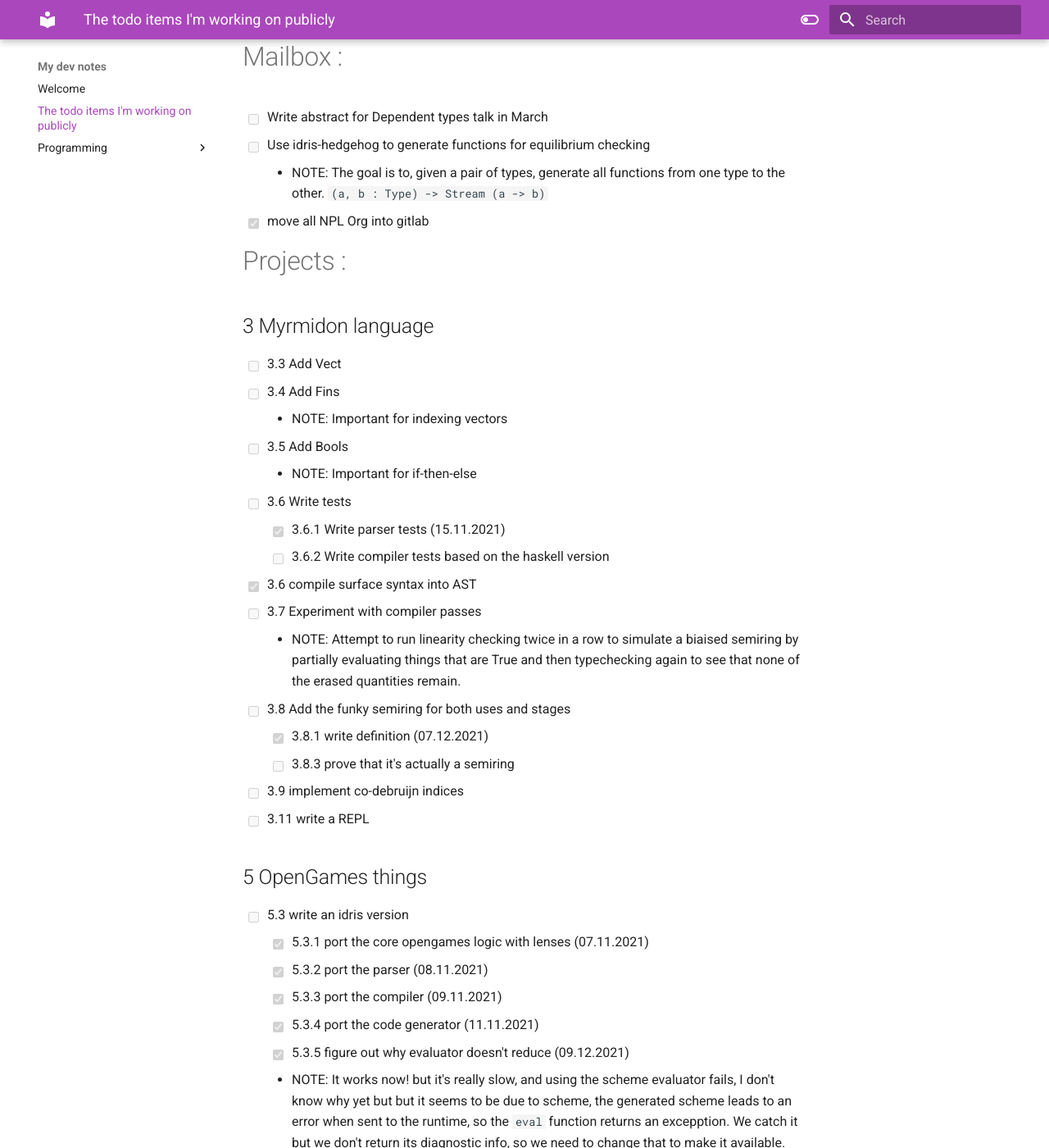
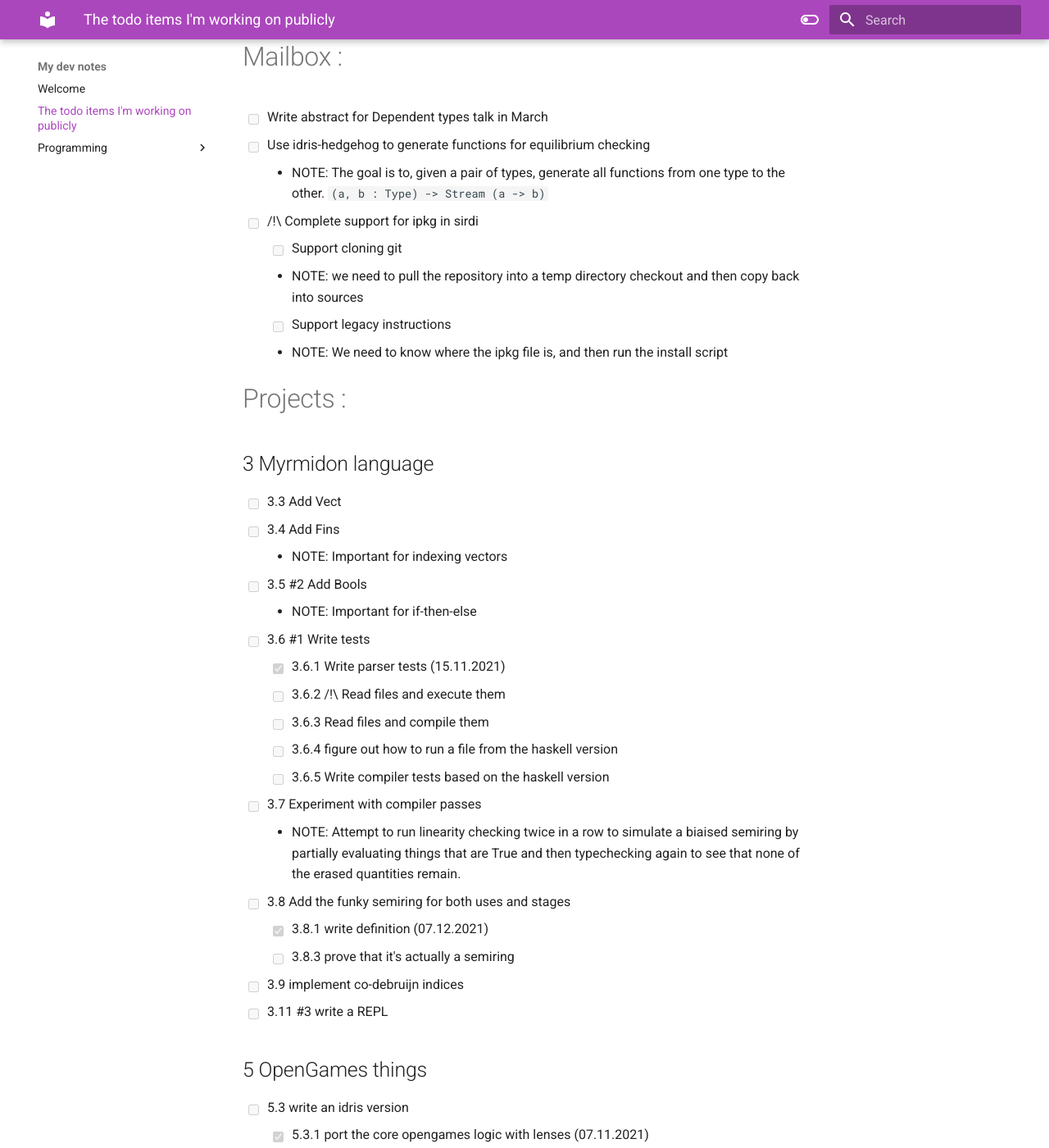
Before and after one commit to andrevidela/dev-notes, an MkDocs documentation site: the page built from docs/TASKS.md, in a window 1280 px wide and 1400 px high, scrolled down 198 px. Shown: the whole window at 82% size. Built offline with MkDocs 1.6.1 and Material for MkDocs 9.7.7, drawn with Linux system fonts in a browser that asks for light colours; some of the changed text lies outside the part shown.

Commit message:
update tasks

```diff
--- a/docs/TASKS.md
+++ b/docs/TASKS.md
@@ -9,7 +9,11 @@ inherit the number of the project they belong to.
   - [ ] Use idris-hedgehog to generate functions for equilibrium checking
     - NOTE: The goal is to, given a pair of types, generate all functions from
       one type to the other. `(a, b : Type) -> Stream (a -> b)`
-  - [x] move all NPL Org into gitlab
+  - [ ] /!\ Complete support for ipkg in sirdi
+    - [ ] Support cloning git
+      - NOTE: we need to pull the repository into a temp directory checkout and then copy back into sources
+    - [ ] Support legacy instructions
+      - NOTE: We need to know where the ipkg file is, and then run the install script
 
 # Projects :
 
@@ -17,12 +21,14 @@ inherit the number of the project they belong to.
   - [ ] 3.3 Add Vect
   - [ ] 3.4 Add Fins
     - NOTE: Important for indexing vectors
-  - [ ] 3.5 Add Bools
+  - [ ] 3.5 #2 Add Bools
     - NOTE: Important for if-then-else
-  - [ ] 3.6 Write tests
+  - [ ] 3.6 #1 Write tests
     - [x] 3.6.1 Write parser tests (15.11.2021)
-    - [ ] 3.6.2 Write compiler tests based on the haskell version
-  - [x] 3.6 compile surface syntax into AST
+    - [ ] 3.6.2 /!\ Read files and execute them
+    - [ ] 3.6.3 Read files and compile them
+    - [ ] 3.6.4 figure out how to run a file from the haskell version
+    - [ ] 3.6.5 Write compiler tests based on the haskell version
   - [ ] 3.7 Experiment with compiler passes
       - NOTE: Attempt to run linearity checking twice in a row to simulate a biaised semiring
         by partially evaluating things that are True and then typechecking again to see that none of the
@@ -31,7 +37,7 @@ inherit the number of the project they belong to.
     - [x] 3.8.1 write definition (07.12.2021)
     - [ ] 3.8.3 prove that it's actually a semiring
   - [ ] 3.9 implement co-debruijn indices
-  - [ ] 3.11 write a REPL
+  - [ ] 3.11 #3 write a REPL
 
 ## 5 OpenGames things
   - [ ] 5.3 write an idris version
@@ -48,13 +54,19 @@ inherit the number of the project they belong to.
       - NOTE: types of the block are the boundary of the lens, the states are the products of the state of the lines
     - [ ] 5.3.7 update the scheme support file to return either rather than Maybe
   - [ ] 5.5 Write installation instructions for the haskell version
-  - [ ] 5.6 Test the parser in the refactored version
+  - [ ] 5.6 /!\ Test the parser in the refactored version
+     - [ ] 5.6.1 port the code from vlad
+       NOTE:
+       - change all the decision operators to use the ones from philips code (the kleisli stuff)
+       - Stuck because of 5.9
   - [ ] 5.7 Open games implementation paper
     - [ ] 5.7.1 Draft chapters
     - [ ] 5.7.2 Write about scope checking
+  - [ ] 5.8 Move updated project into original repository
+  - [ ] 5.9 /!\ implement typed population without implementation
 
 ## 6 Open-Servers
-  - [ ] 6.2 fix the Servant DSL
+  - [ ] 6.2 /!\ fix the Servant DSL
     - NOTE: After the changes to the core, the Servant examples won't work anymore
   - [ ] 6.5 try out idris-server http server project
     - [x] 6.5.1 run locally -- doesn't work (10.11.2021)
@@ -68,8 +80,10 @@ inherit the number of the project they belong to.
       - `Functor f => ((i : a) -> {0 b : a -> Type} -> f (b i)) -> (i : s) -> {0 t : s -> Type} -> f (t i)`
   - [ ] 6.8 dependent lenses are morphisms between containers. Comonads are morphisms between
     directed containers. Can we convert from one to the other?
-    - [ ] 6.8.1 dependent lenses as directed containers
-    - [ ] 6.8.2 directed containers as comonads
+    - [ ] 6.8.1 Implement directed containers
+    - [ ] 6.8.2 Directed containers morphisms as directed containers?
+    - [ ] 6.8.3 dependent lenses as directed containers?
+    - [ ] 6.8.4 directed containers as comonads
   - [ ] 6.9 Refactor the `PathComp` Datatype do get rid of `Str` constructor and use product and sum
     and `String.Singleton` instead
     - [ ] 6.9.1 remove the use of `Product` and `Sum` and replace it with a custom type with suitable
@@ -112,31 +126,34 @@ inherit the number of the project they belong to.
 # Done:
 
 ## Mailbox
- - [-] Reproduce bug about namespaces and non-total functions at typechecking
-     - NOTE: If you implement a function `f` inside a module `NS` and you create
-       an additional namespace `NS` inside your module and have another function `f`
-       inside it. Then implementing the nested `f` (`NS.NS.f`) as `f = NS.f` won't
-       refer to the `f` at the top level module, but will refer to itself.
-       This is obviously not total, and if you call `NS.NS.f` then it will loop
-       forever. If `NS.NS.f` happens to occur at compile-time, the typechecker will
-       hang forever.
-     - NOTE: I gave up, it takes too much time and it's too finnicky.
- - [x] Fix prolude with latest Idris version (07.12.2021)
- - [x] install LSP (05.12.2021)
- - [x] fix the injection PR (10.11.2021)
- - [x] fix the parser PR (10.11.2021)
- ## 1 install Scala 3
-   - [x] 1.1 implement STLC with Match types ??? -- didn't work
- ## 2 figure out a DSL for programs
-   - [x] 2.5 Check the injectivity pull request
-   - [x] 2.6 Finish the dev notes about Idris2
-   - [x] 2.7 Write the documentation for string interpolation concat
- - [x] fix the PR about injection (23.11.2021)
+  - [-] Reproduce bug about namespaces and non-total functions at typechecking
+      - NOTE: If you implement a function `f` inside a module `NS` and you create
+        an additional namespace `NS` inside your module and have another function `f`
+        inside it. Then implementing the nested `f` (`NS.NS.f`) as `f = NS.f` won't
+        refer to the `f` at the top level module, but will refer to itself.
+        This is obviously not total, and if you call `NS.NS.f` then it will loop
+        forever. If `NS.NS.f` happens to occur at compile-time, the typechecker will
+        hang forever.
+      - NOTE: I gave up, it takes too much time and it's too finnicky.
+  - [x] Fix prolude with latest Idris version (07.12.2021)
+  - [x] install LSP (05.12.2021)
+  - [x] fix the injection PR (10.11.2021)
+  - [x] fix the parser PR (10.11.2021)
+  - [x] 1 install Scala 3
+    - [x] 1.1 implement STLC with Match types ??? -- didn't work
+  - [x] 2 figure out a DSL for programs
+    - [x] 2.5 Check the injectivity pull request
+    - [x] 2.6 Finish the dev notes about Idris2
+    - [x] 2.7 Write the documentation for string interpolation concat
+  - [x] fix the PR about injection (23.11.2021)
+  - [x] move all NPL Org into gitlab
+  - [x] Complete linear PR (31.01.2022)
 
 
 ## 3 Myrmidon language
   - [x] 3.1 finish the parser (15.11.2021)
   - [x] 3.2 add Nat (14.11.2021)
+  - [x] 3.6 compile surface syntax into AST
   - [x] 3.7 Add grades (14.12.2021)
     - [x] 3.7.1 fix typechecker (16.11.2021)
     - [x] 3.7.2 fix subst  (17.11.2021)
```
